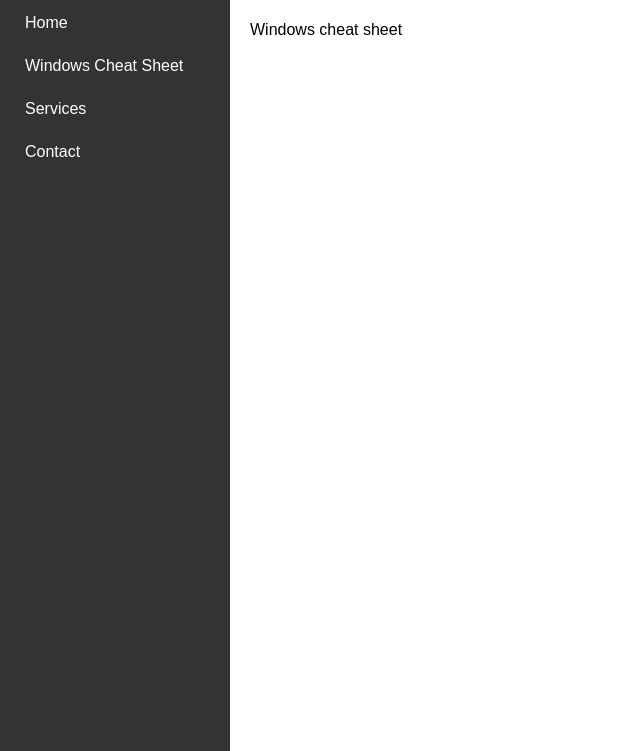
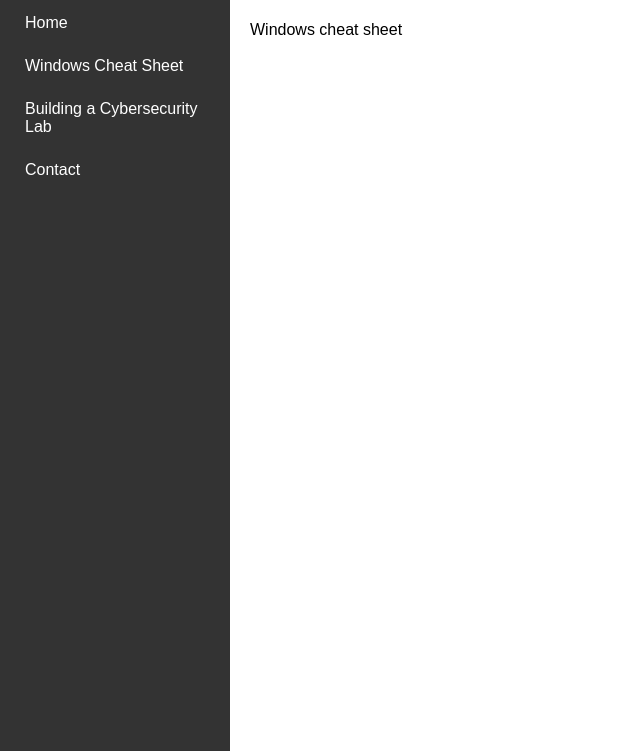
Before and after one commit to joysitnotes/joysitnotes.github.io, a plain HTML site: page windowscheat.html in a window 1280 px wide. Shown: the part 79-830 px from the top of the page, without its empty margins (0-640 px from the left). Drawn offline with Linux system fonts and the light colour scheme.

Commit message:
Update windowscheat.html

```diff
--- a/windowscheat.html
+++ b/windowscheat.html
@@ -36,11 +36,11 @@
 </head>
 <body>
 
-    <div class="sidebar">
+<div class="sidebar">
         <h2>Navigation</h2>
         <a href="index.html">Home</a>
         <a href="windowscheat.html">Windows Cheat Sheet</a>
-        <a href="#services">Services</a>
+        <a href="cybersecuritylab.html">Building a Cybersecurity Lab</a>
         <a href="#contact">Contact</a>
     </div>
 
```
